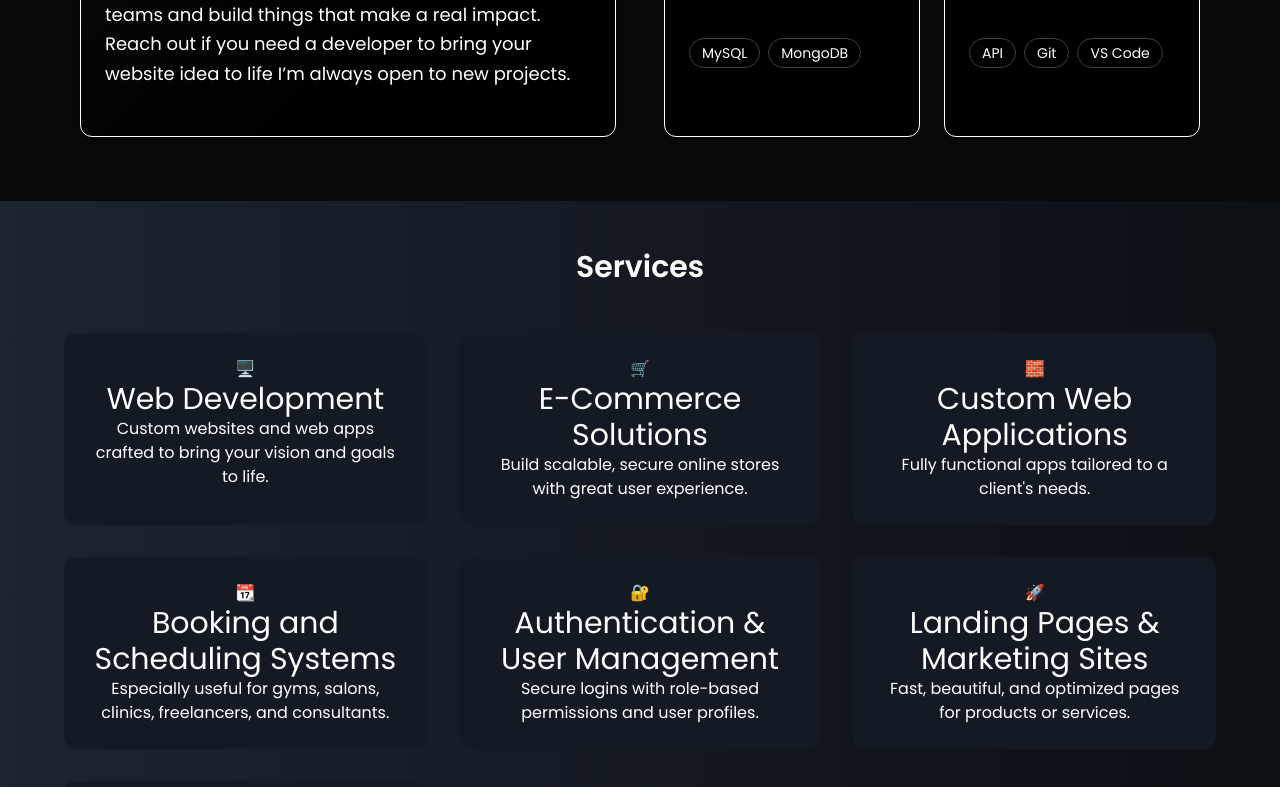
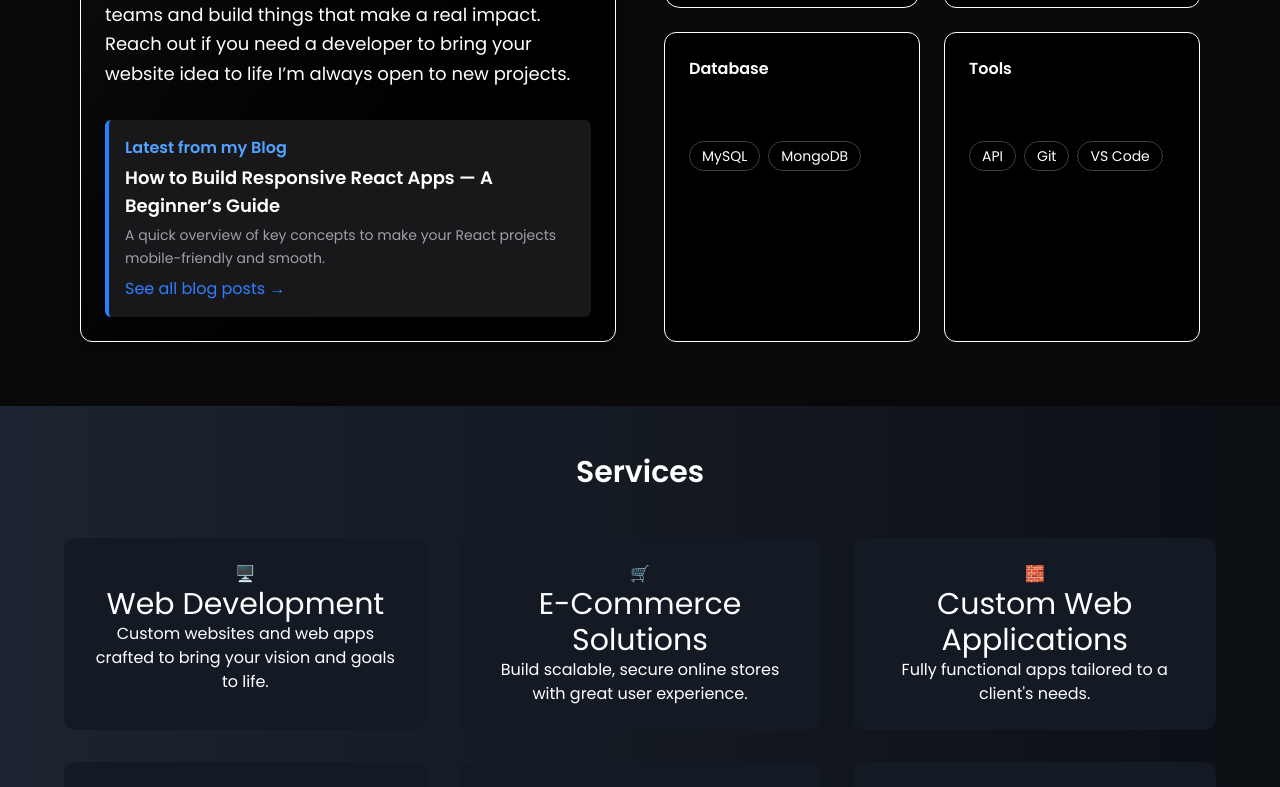
Before and after one commit to GregoryRobetertson/portfolio, a Next.js app: page / in a window 1280 px wide. Shown: the part 1440-2227 px from the top of the page. Built offline with nearby package versions, Linux system fonts and the light colour scheme; no server answers.

Commit message:
added blog link

```diff
--- a/src/app/components/About.jsx
+++ b/src/app/components/About.jsx
@@ -41,6 +41,29 @@ export default function About() {
                 a developer to bring your website idea to life I’m always open
                 to new projects.
               </p>
+
+              <div className="mt-8 p-4 bg-zinc-900 border-l-4 border-blue-500 rounded-md cursor-pointer hover:shadow-lg transition-shadow duration-300">
+                <h4 className="text-blue-400 font-semibold mb-1">
+                  Latest from my Blog
+                </h4>
+                <a
+                  href="/content/why-small-business-needs-modern-website-2025.md"
+                  className="text-white font-bold text-lg hover:underline"
+                >
+                  How to Build Responsive React Apps — A Beginner’s Guide
+                </a>
+                <p className="text-zinc-400 mt-1 text-sm leading-relaxed">
+                  A quick overview of key concepts to make your React projects
+                  mobile-friendly and smooth.
+                </p>
+                <a
+                  href="/blog"
+                  className="inline-block mt-2 text-blue-500 hover:underline font-medium"
+                >
+                  See all blog posts →
+                </a>
+              </div>
+
               {/* Visual Connection Line */}
               <div className="absolute top-0 left-1/2 transform -translate-x-1/2 h-2 w-16 bg-blue-500 rounded-full"></div>
             </div>
--- a/src/app/components/Header.jsx
+++ b/src/app/components/Header.jsx
@@ -7,6 +7,7 @@ export default function Header() {
     { name: "About", href: "#about" },
     { name: "Services", href: "#Services" },
     { name: "Projects", href: "#Projects" },
+    { name: "Blog", href: "/blog" },
     { name: "Resume", href: "/Resume.pdf" },
     { name: "Contact", href: "#Contact" },
   ];
```
